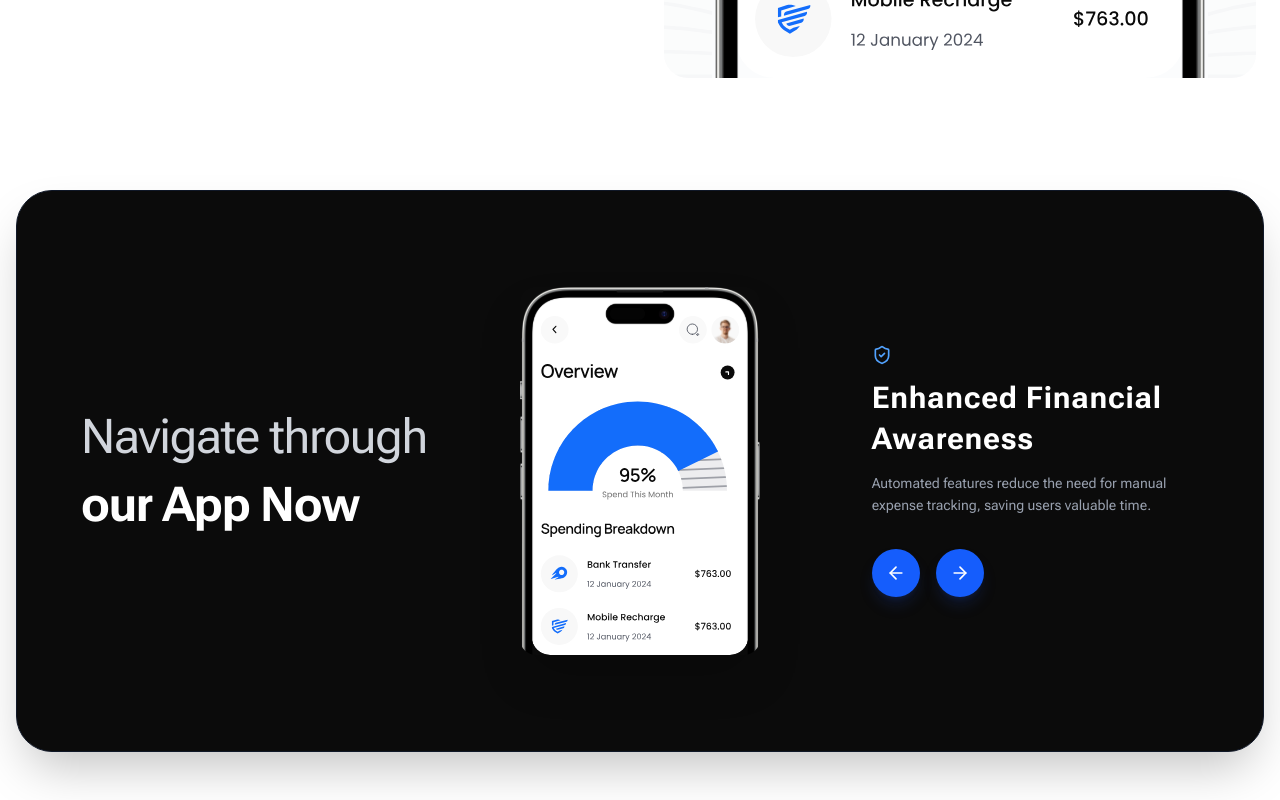
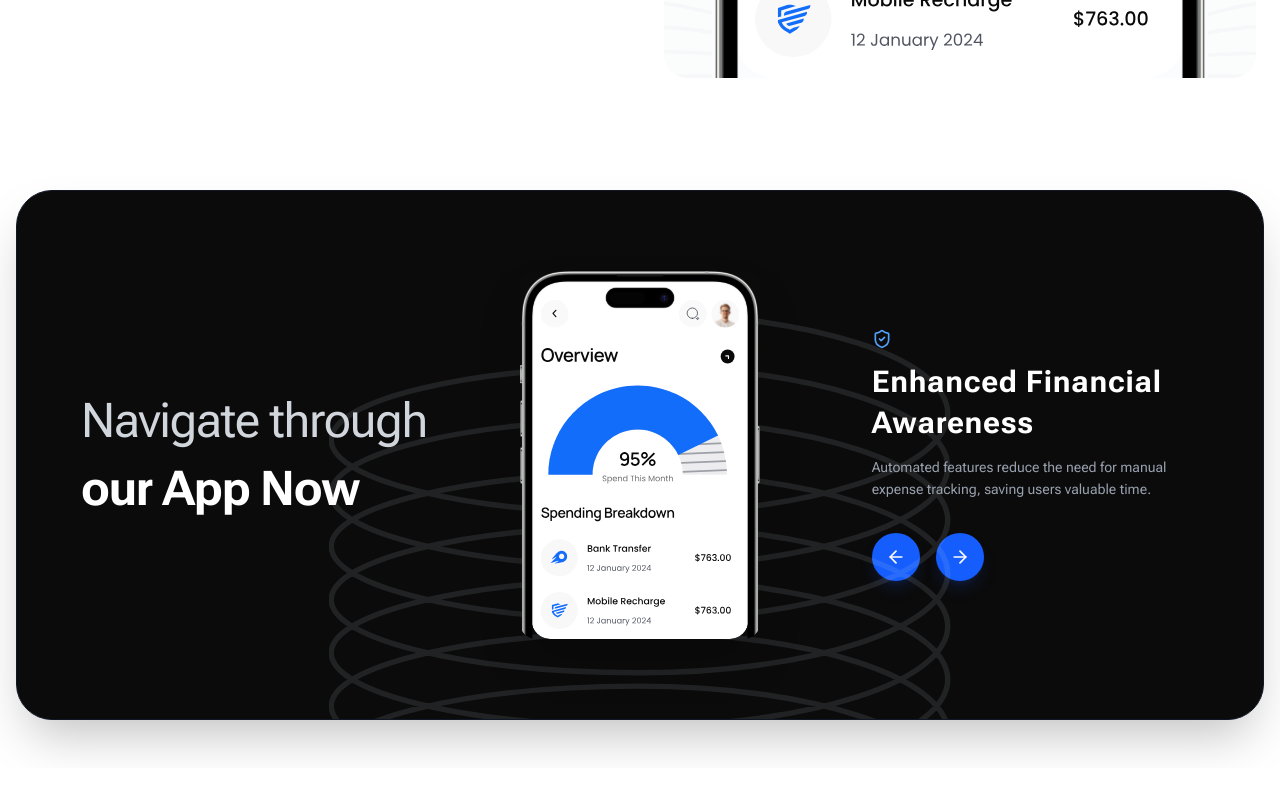
Before and after one commit to qtps/savi, a Next.js app: page / in a window 1280 px wide. Shown: the part 6806-7606 px from the top of the page. After the commit the page ends 7574 px from the top, so only its background shows below. Built offline with nearby package versions, Linux system fonts and the light colour scheme.

Commit message:
fix some issues

```diff
--- a/app/lib/assets.ts
+++ b/app/lib/assets.ts
@@ -38,5 +38,6 @@ export const assets = {
     visa: '/images/visa.png',
     singleMobile: '/images/singleMobile.svg',
     bgTwo: '/images/bgTwo.svg',
+    spring: '/images/spring.svg',
   },
 } as const;
--- a/src/components/sections/NevigatThrough.tsx
+++ b/src/components/sections/NevigatThrough.tsx
@@ -10,6 +10,7 @@ import {
   Zap,
   LucideIcon,
 } from 'lucide-react';
+import Image from 'next/image';
 
 import { useNevigatAnimation } from '../hooks/useNevigatAnimation';
 
@@ -103,9 +104,16 @@ const NevigatThrough: React.FC = () => {
   if (!isMounted) return null;
 
   return (
-    <section className="mx-auto w-full max-w-7xl px-4 py-12 font-sans select-none">
+    <section className="container mx-auto w-full px-4 py-12 font-sans select-none">
       <div className="relative grid grid-cols-1 items-center gap-8 overflow-hidden rounded-[36px] border border-gray-900 bg-[#0b0b0b] p-8 text-white shadow-2xl md:p-12 lg:grid-cols-12 lg:p-16">
         {/* Left Column */}
+        <Image
+          src="/images/spring.svg"
+          alt="spring"
+          width={100}
+          height={100}
+          className="pointer-events-none absolute top-30 left-1/2 z-0 h-auto w-1/2 -translate-x-1/2 opacity-10"
+        />
         <div className="space-y-2 lg:col-span-4">
           <h2 className="text-3xl leading-tight font-normal tracking-tight text-gray-300 md:text-4xl lg:text-5xl">
             Navigate through
@@ -115,19 +123,19 @@ const NevigatThrough: React.FC = () => {
           </h2>
         </div>
 
-        {/* Center Column */}
-        <div className="relative flex items-center justify-center py-8 lg:col-span-4">
-          <div className="relative z-10 flex w-full max-w-85 items-center justify-center">
-            <div className="relative z-20 w-55 transform overflow-hidden rounded-2xl text-gray-900 shadow-2xl sm:w-60">
+        {/* Center Column - Fixes applied here */}
+        <div className="relative flex min-h-100 items-end justify-center py-4 lg:col-span-4">
+          <div className="h-95] relative z-10 flex w-full max-w-xs items-end justify-center">
+            <div className="relative z-20 flex h-full w-60 items-end justify-center overflow-hidden rounded-2xl text-gray-900 shadow-2xl">
               {currentSlide.appImageFront ? (
                 // eslint-disable-next-line @next/next/no-img-element
                 <img
                   src={currentSlide.appImageFront}
                   alt={currentSlide.title}
-                  className="block h-auto w-full object-cover"
+                  className="block max-h-full w-full object-contain object-bottom transition-all duration-300 hover:scale-105"
                 />
               ) : (
-                <div className="space-y-3 bg-white p-4">
+                <div className="w-full space-y-3 bg-white p-4">
                   <div className="flex items-center justify-between">
                     <div className="flex items-center space-x-1.5">
                       <span className="inline-block h-2.5 w-2.5 rounded-full bg-blue-600"></span>
```
Also changed, not shown: public/images/spring.svg (added).
